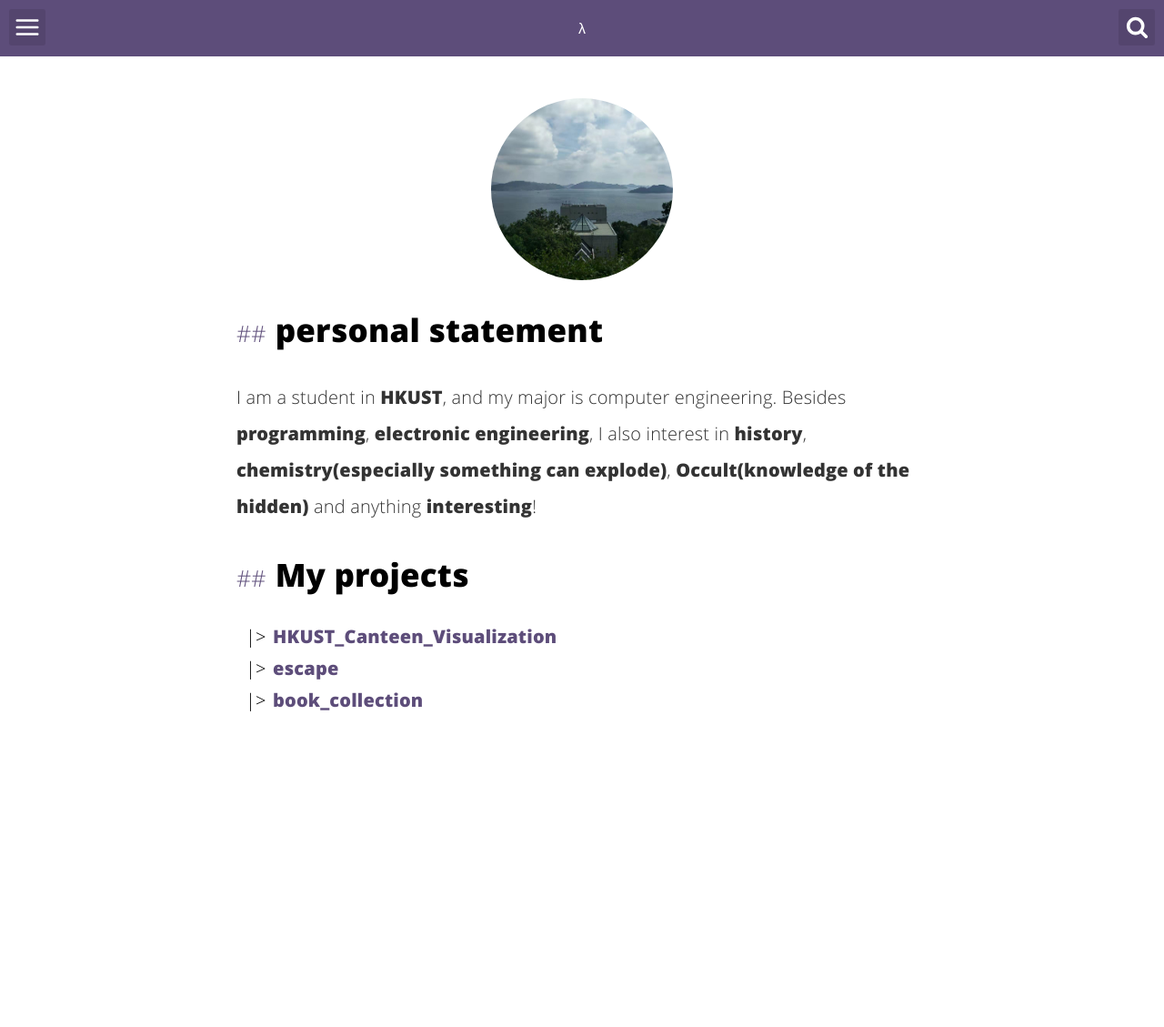
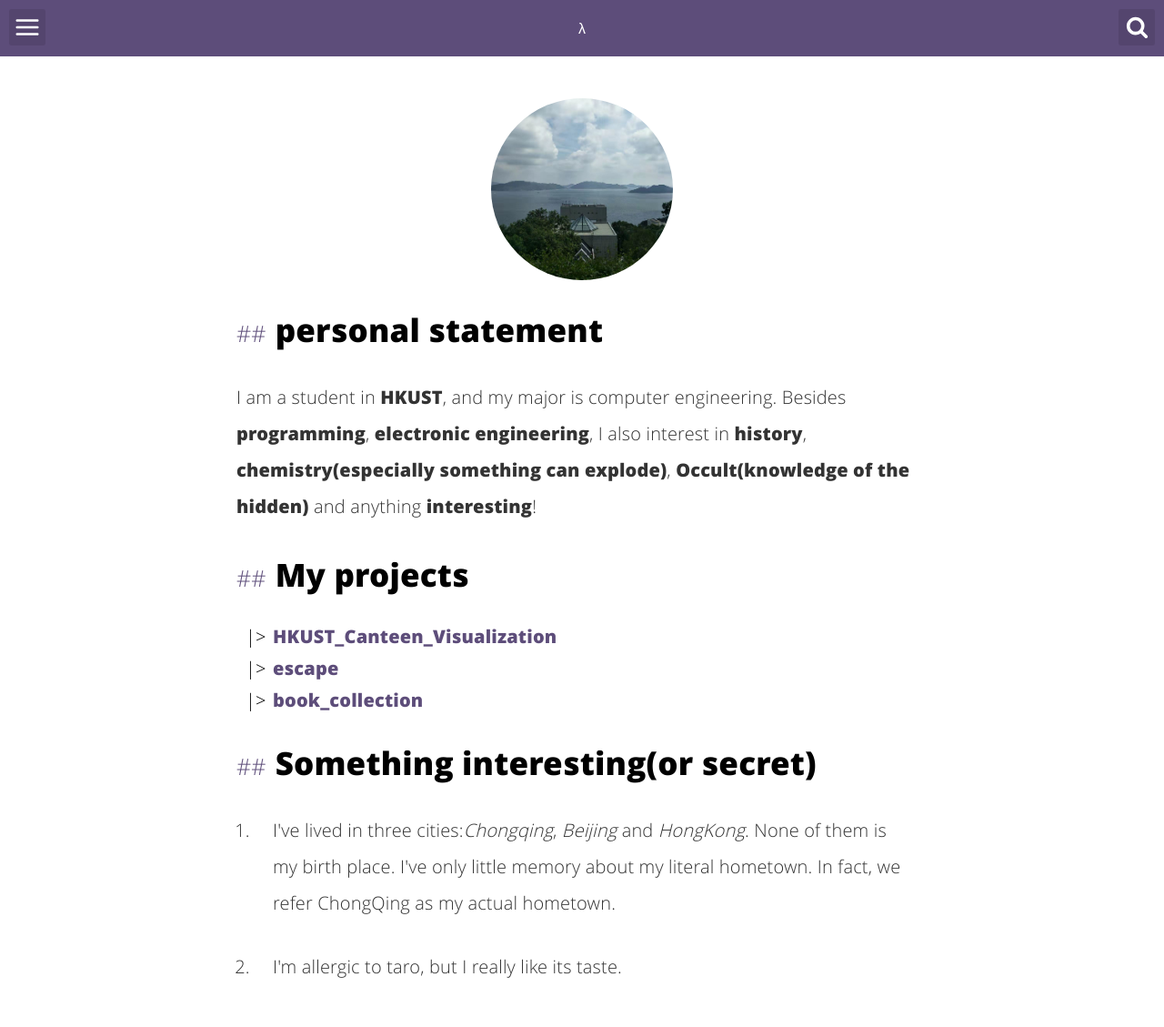
Before and after one commit to az123zx123/personal, a Jekyll site: the page built from about.html, in a window 1280 px wide. Shown: the whole page at 91% size. Built offline with Jekyll 4.4.1, drawn with Linux system fonts in a browser that asks for light colours; before the commit the page ends 900 px from its top, so only the background shows below that.

Commit message:
Update about.html

```diff
--- a/about.html
+++ b/about.html
@@ -21,3 +21,11 @@ description: "Some description about Li Xiang..."
 	    {% endfor %}
 	</ul>
 </div>
+
+<h2>Something interesting(or secret)</h2>
+
+<ol>
+	<li><p>I've lived in three cities:<i>Chongqing</i>, <i>Beijing</i> and <i>HongKong</i>. None of them is my birth place. I've only little memory about my literal
+		hometown. In fact, we refer ChongQing as my actual hometown.</p></li>
+	<li><p>I'm allergic to taro, but I really like its taste.</p></li>
+</ol>
```
